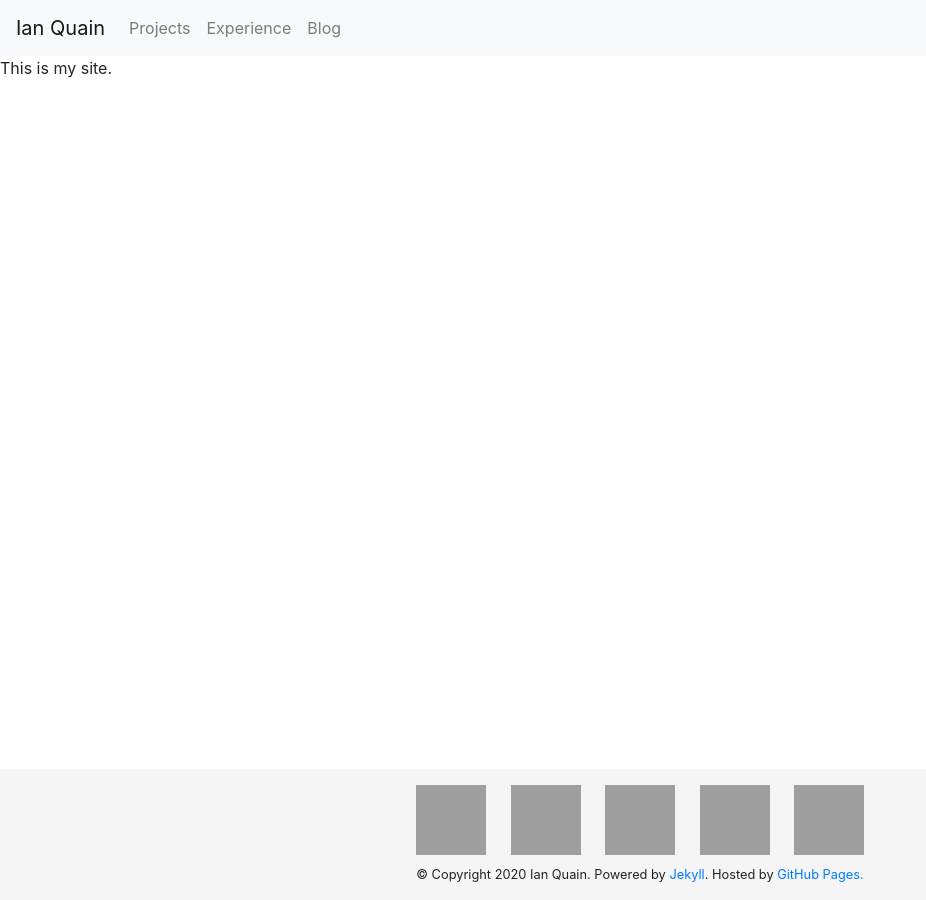
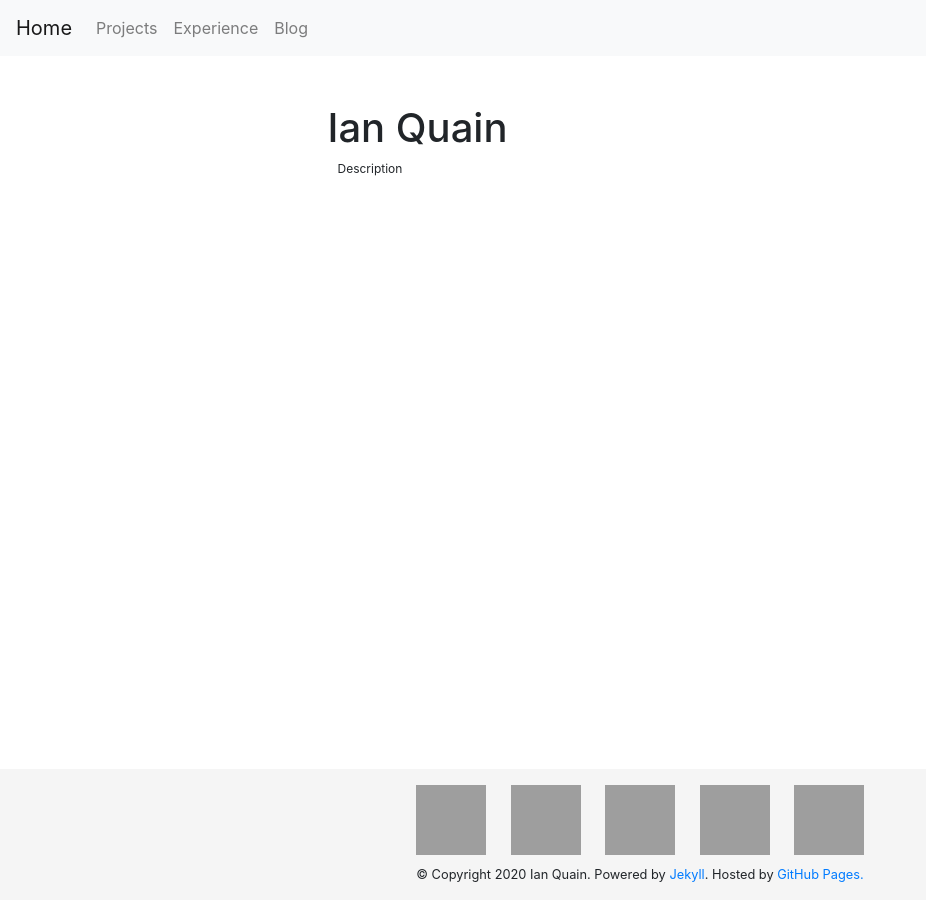
Before and after one commit to quaini/deprecated-personal-website, a Jekyll site: the page built from index.html, in a window 1280 px wide. Shown: the whole page, without its empty margins (0-926 px from the left). Built offline with Jekyll 4.4.1, drawn with Linux system fonts in a browser that asks for light colours; grey boxes are pictures that could not be loaded.

Commit message:
starting to fill in home page

```diff
--- a/_config.yml
+++ b/_config.yml
@@ -4,7 +4,6 @@
 
 title: Ian Quain
 first_name: Ian
-middle_name: M.
 last_name: Quain
 description: >- # ignore newlines
   Ian Quain's personal archive. Built to serve as a developer portfolio and blog.
@@ -26,12 +25,6 @@ github: https://github.com/quaini
 linkedin: https://www.linkedin.com/in/ianquain/
 stackoverflow: https://stackoverflow.com/users/
 youtube: https://www.youtube.com/channel/
-
-# -----------------------------------------------------------------------------
-# Blog
-# -----------------------------------------------------------------------------
-
-permalink: /blog/:title/
 
 # -----------------------------------------------------------------------------
 # Collections
--- a/_includes/navbar.html
+++ b/_includes/navbar.html
@@ -11,7 +11,7 @@
     </head>
     <body>
         <nav class="navbar navbar-expand-lg navbar-light bg-light">
-            <a class="navbar-brand" href="/">Ian Quain</a>
+            <a class="navbar-brand" href="/">Home</a>
             <button class="navbar-toggler" type="button" data-toggle="collapse" data-target="#navbarSupportedContent" aria-controls="navbarSupportedContent" aria-expanded="false" aria-label="Toggle navigation">
                 <span class="navbar-toggler-icon"></span>
             </button>
@@ -30,5 +30,6 @@
                 </ul>
             </div>
         </nav>
+        <br></br>
     </body>
 </html>
--- a/index.html
+++ b/index.html
@@ -2,5 +2,11 @@
 layout: page
 title: Home - Ian Quain
 ---
-
-This is my site.
+<div class="row">
+    <div class="col-3"></div>
+    <div class="col-6">
+        <h1>Ian Quain</h1>
+        <p>Description</p>
+    </div>
+    <div class="col-3"></div>
+</div>
```
